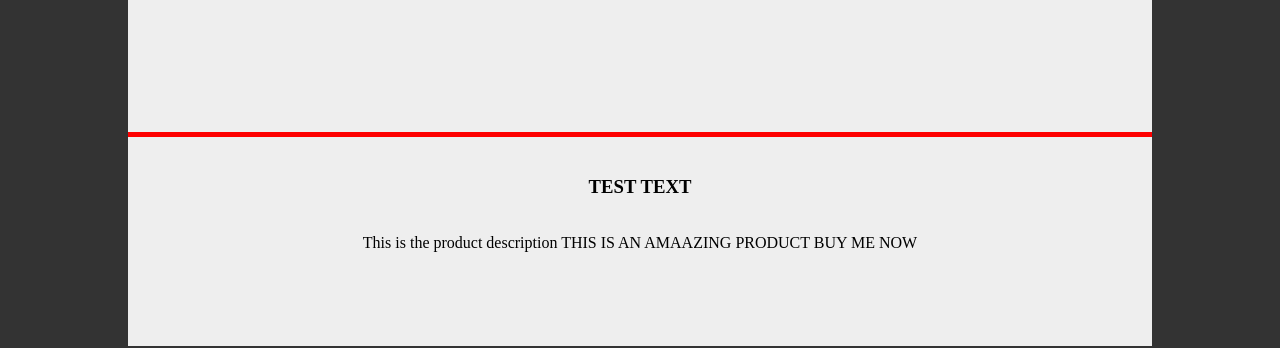
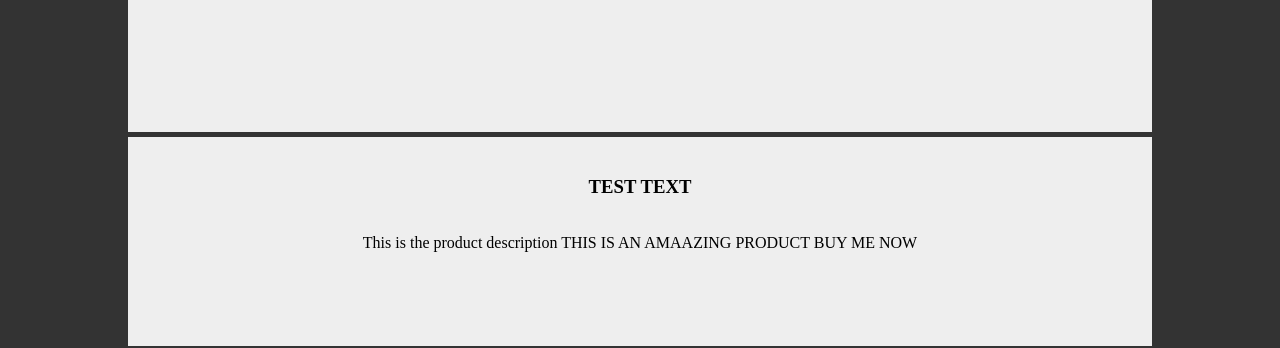
Before and after one commit to RushF/rushf.github.io, a plain HTML site: page index.html in a window 1280 px wide. Shown: the part 1900-2248 px from the top of the page. Drawn offline with nearby package versions, Linux system fonts and the light colour scheme.

Commit message:
fixed one colour

```diff
--- a/style.css
+++ b/style.css
@@ -109,7 +109,7 @@ background: #eee;
     margin-right: auto;
 /*    background-color: #fe0000;*/
 /*    color: #fff;*/
-    border-top: 5px solid #fe0000;
+    border-top: 5px solid #333;
     text-align: center;
 /*    box-shadow: 0px 0px 20px #333 ;*/
 }
```
